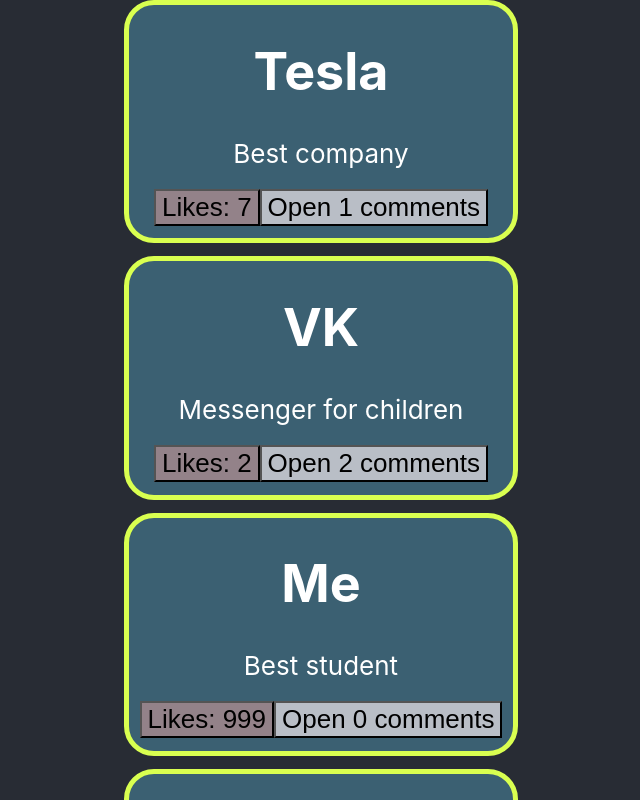
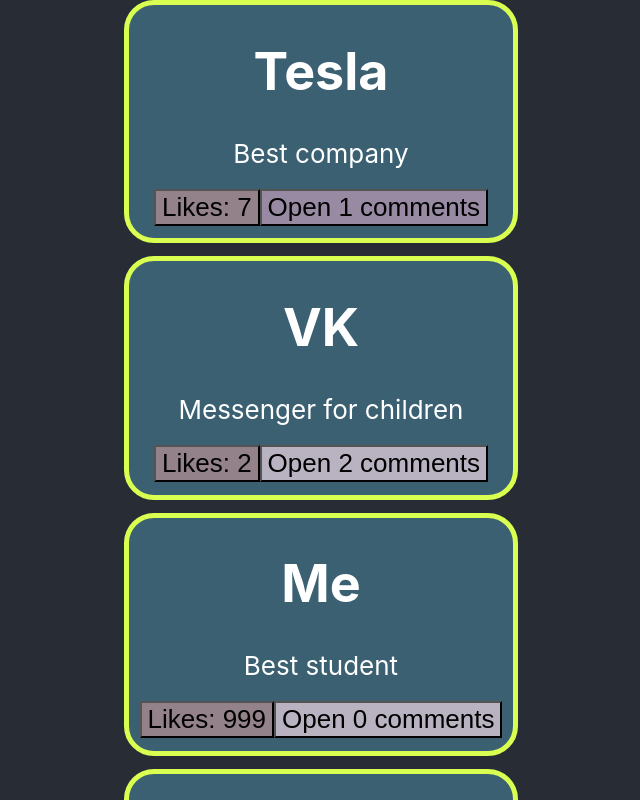
Before and after one commit to iDang3r/my-reactjs-app, a React (Create React App) app: page / in a window 1280 px wide. In both pictures the pointer is over the button 692 px from the left and 207 px from the top of the page. Shown: the top 800 px of the page, without its empty margins (319-959 px from the left). Built offline with nearby package versions, Linux system fonts and the light colour scheme.

Commit message:
hover comment button

```diff
--- a/src/components/Card/Card.module.scss
+++ b/src/components/Card/Card.module.scss
@@ -45,7 +45,11 @@
 
 .commentsButton {
     @include setFont(26px);
-    background: rgba(225, 220, 225, 0.76);
+    background: #b9b2c0;
+
+    &:hover {
+        background: #978aa2;
+    }
 }
 
 .comment {
```
